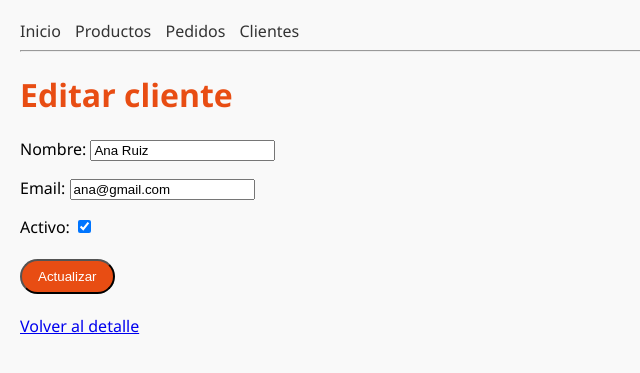
After one commit to jaoviedom/django-ai-lab-corte2-primer-corte, a Django app: page /clientes/1/editar/ in a window 1280 px wide. The commit adds this page. Shown: the top 373 px of the page, without its empty margins (0-640 px from the left). Run offline with Django 5.2, Linux system fonts and the light colour scheme; data comes from the database, SQL or seed files in the repository; both versions use the stored data as it was after the commit.

Commit message:
Agregar gestión de clientes: formularios, vistas y plantillas

```diff
--- a/tienda/forms.py
+++ b/tienda/forms.py
@@ -1,5 +1,5 @@
 from django import forms
-from .models import Producto
+from .models import Producto, Cliente
 
 class ProductoForm(forms.ModelForm):
     class Meta:
@@ -25,3 +25,16 @@ class ProductoForm(forms.ModelForm):
         if precio is not None and precio <= 0:
             raise forms.ValidationError("El precio debe ser mayor que cero.")
         return precio
+
+class ClienteForm(forms.ModelForm):
+    class Meta:
+        model = Cliente
+        fields = ["nombre", "email", "activo"]
+        widgets = {
+            "nombre": forms.TextInput(attrs={
+                "placeholder": "Nombre completo"
+            }),
+            "email": forms.EmailInput(attrs={
+                "placeholder": "Correo electrónico"
+            }),
+        }
--- a/tienda/templates/tienda/detalle_cliente.html
+++ b/tienda/templates/tienda/detalle_cliente.html
@@ -4,6 +4,10 @@
 {% block content%}
 <h1>{{ cliente.nombre }}</h1>
 <p>Email: {{cliente.email}}</p>
+<p>
+    <a href="{% url 'tienda:editar_cliente' cliente.pk %}" class="btn primary">Editar cliente</a>
+    <a href="{% url 'tienda:eliminar_cliente' cliente.pk %}" class="btn delete">Eliminar cliente</a>
+</p>
 <h3>Pedidos</h3>
 <ul>
     {% for p in pedidos %}
--- /dev/null
+++ b/tienda/templates/tienda/editar_cliente.html
@@ -0,0 +1,14 @@
+{% extends "tienda/base.html" %}
+{% block title %}Editar: {{ cliente.nombre }}{% endblock %}
+
+{% block content %}
+<h1>Editar cliente</h1>
+<form method="post">
+    {% csrf_token %}
+    {{ form.as_p }}
+    <button type="submit" class="btn primary">Actualizar</button>
+</form>
+<p>
+    <a href="{% url 'tienda:detalle_cliente' cliente.pk %}">Volver al detalle</a>
+</p>
+{% endblock %}
--- a/tienda/templates/tienda/partials/navbar.html
+++ b/tienda/templates/tienda/partials/navbar.html
@@ -2,5 +2,6 @@
     <a href="{% url 'tienda:home' %}">Inicio</a>
     <a href="{% url 'tienda:lista_productos' %}">Productos</a>
     <a href="{% url 'tienda:lista_pedidos' %}">Pedidos</a>
+    <a href="{% url 'tienda:lista_clientes' %}">Clientes</a>
 </nav>
 <hr>
--- a/tienda/urls.py
+++ b/tienda/urls.py
@@ -12,5 +12,9 @@ urlpatterns = [
     path("productos/<int:pk>/eliminar/", views.eliminar_producto, name="eliminar_producto"),
     path("pedidos/", views.lista_pedidos, name="lista_pedidos"),
     path("pedidos/<int:pk>", views.detalle_pedido, name="detalle_pedido"),
+    path("clientes/", views.lista_clientes, name="lista_clientes"),
     path("clientes/<int:pk>", views.detalle_cliente, name="detalle_cliente"),
+    path("clientes/nuevo/", views.crear_cliente, name="crear_cliente"),
+    path("clientes/<int:pk>/editar/", views.editar_cliente, name="editar_cliente"),
+    path("clientes/<int:pk>/eliminar/", views.eliminar_cliente, name="eliminar_cliente"),
 ]
--- a/tienda/views.py
+++ b/tienda/views.py
@@ -1,6 +1,6 @@
 from django.shortcuts import render, get_object_or_404, redirect
 from .models import Producto, Pedido, Cliente
-from .forms import ProductoForm
+from .forms import ProductoForm, ClienteForm
 
 '''
 Vista de inicio
@@ -40,11 +40,12 @@ def detalle_pedido(request, pk):
     )
     return render(request, "tienda/detalle_pedido.html", {"pedido": pedido})
 
+
 '''
 Vista de detalle de un cliente
 '''
 def detalle_cliente(request, pk):
-    cliente = get_object_or_404(cliente, pk=pk)
+    cliente = get_object_or_404(Cliente, pk=pk)
     pedidos = cliente.pedidos.select_related("cliente").prefetch_related("productos"). order_by("-fecha")
     return render(
         request,
@@ -87,3 +88,43 @@ def eliminar_producto(request, pk):
         return redirect("tienda:lista_productos")
 
     return render(request, "tienda/eliminar_producto.html", {"producto": producto})
+
+'''
+Vista que lista todos los clientes
+'''
+def lista_clientes(request):
+    clientes = Cliente.objects.all().order_by("nombre")
+    return render(request, "tienda/lista_clientes.html", {"clientes": clientes})
+
+def crear_cliente(request):
+    if request.method == "POST":
+        form = ClienteForm(request.POST)
+        if form.is_valid():
+            form.save()
+            return redirect("tienda:lista_clientes")
+    else:
+        form = ClienteForm()
+
+    return render(request, "tienda/crear_cliente.html", {"form": form})
+
+def editar_cliente(request, pk):
+    cliente = get_object_or_404(Cliente, pk=pk)
+
+    if request.method == "POST":
+        form = ClienteForm(request.POST, instance=cliente)
+        if form.is_valid():
+            form.save()
+            return redirect("tienda:detalle_cliente", pk=cliente.pk)
+    else:
+        form = ClienteForm(instance=cliente)
+
+    return render(request, "tienda/editar_cliente.html", {"form": form, "cliente": cliente})
+
+def eliminar_cliente(request, pk):
+    cliente = get_object_or_404(Cliente, pk=pk)
+
+    if request.method == "POST":
+        cliente.delete()
+        return redirect("tienda:lista_clientes")
+
+    return render(request, "tienda/eliminar_cliente.html", {"cliente": cliente})
```
Also changed, not shown: tienda/templates/tienda/crear_cliente.html (added, +15 -0 lines), tienda/templates/tienda/eliminar_cliente.html (added, +13 -0 lines), tienda/templates/tienda/lista_clientes.html (added, +18 -0 lines), db.sqlite3.
